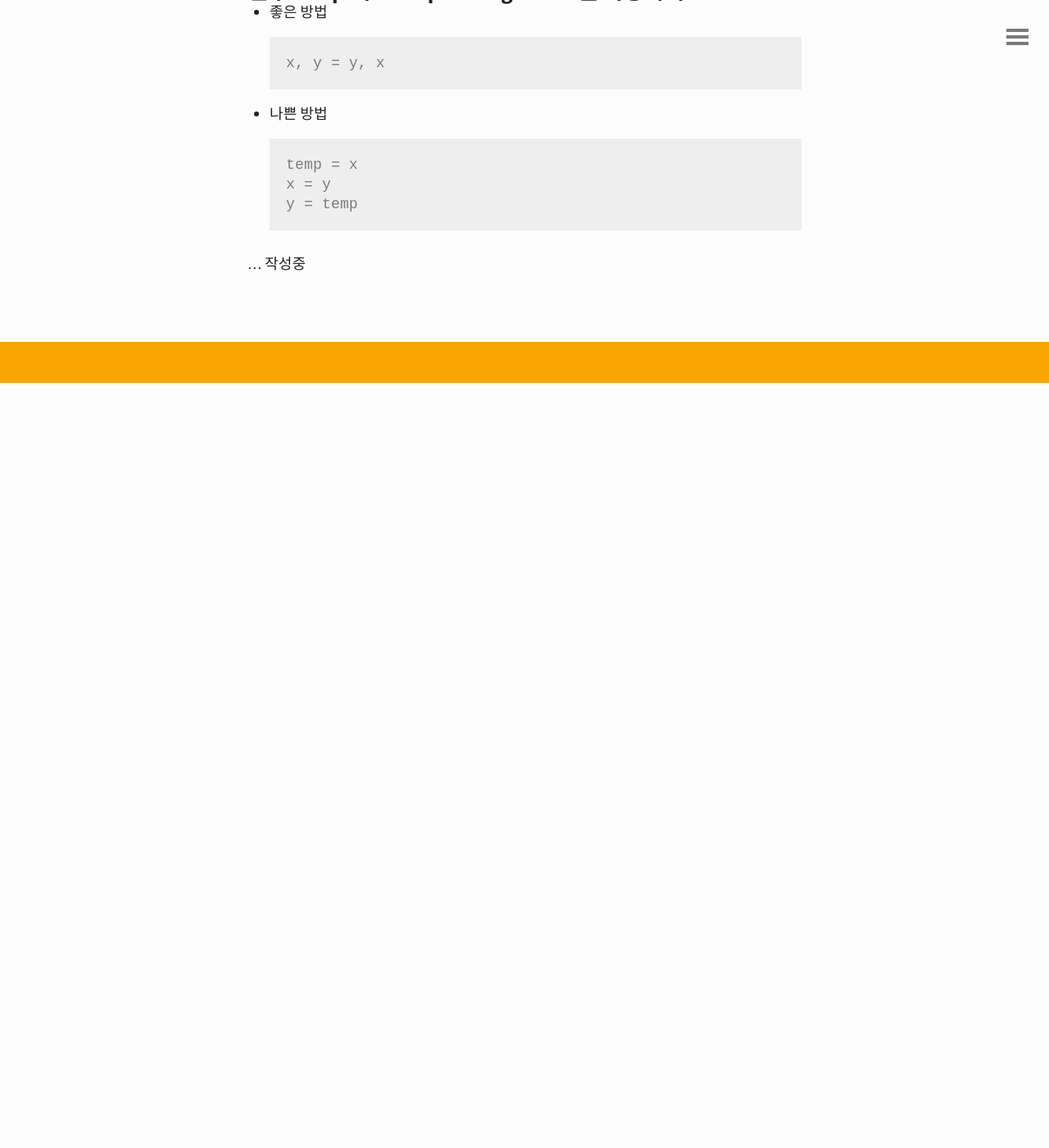
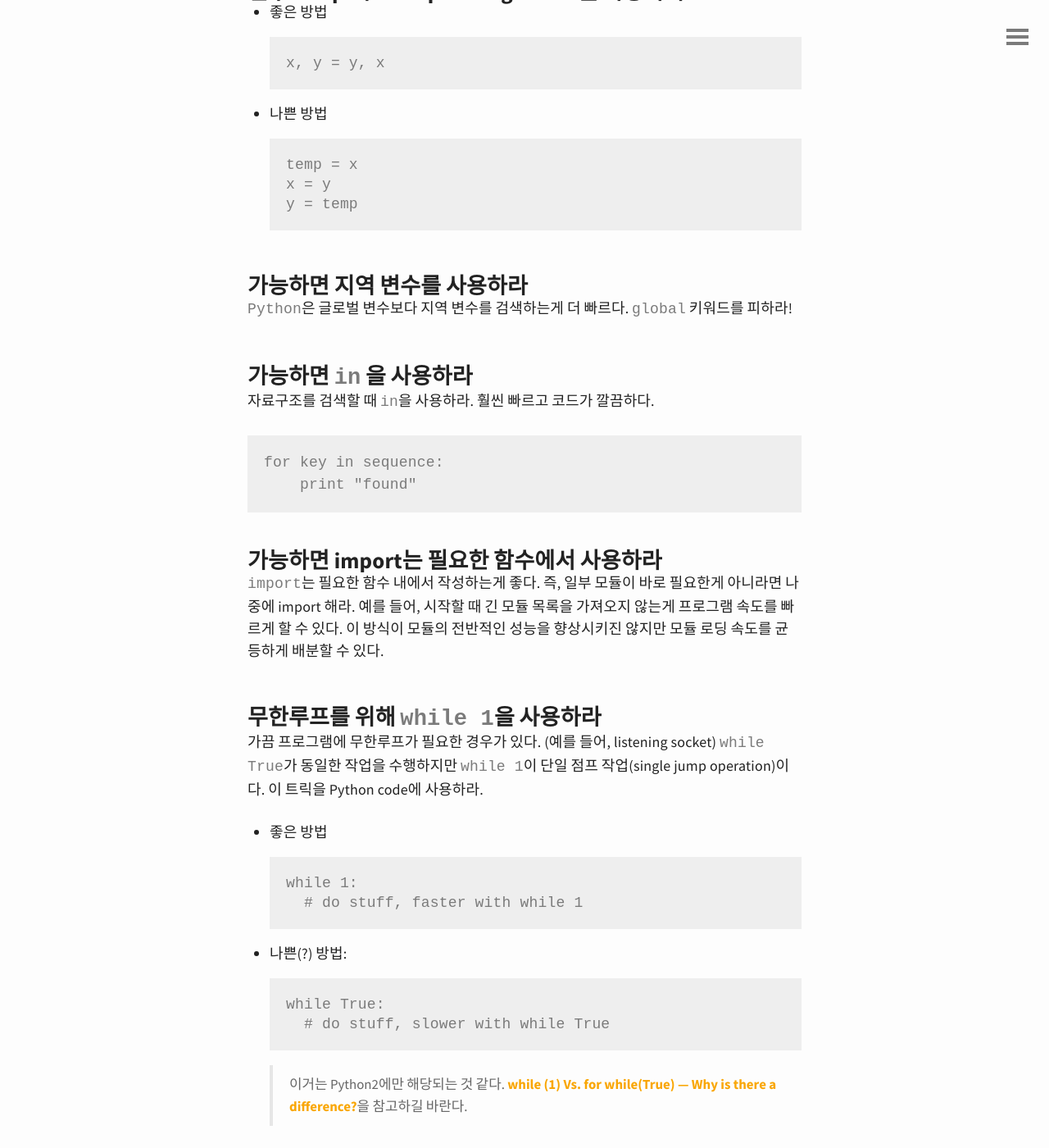
Before and after one commit to hyunalee419/hyunalee419.github.io, a Jekyll site: the page built from _posts/2019-04-10-python-performance-tips.md, in a window 1280 px wide and 1400 px high, scrolled down 1190 px. Shown: the whole window at 82% size. Built offline with Jekyll 4.4.1, drawn with Linux system fonts in a browser that asks for light colours; comment, search, counter and statistics services are not loaded; before the commit the page ends 1657 px from its top, so only the background shows below that; some of the changed text lies outside the part shown.

Commit message:
Update 2019-04-10-python-performance-tips.md

````diff
--- a/_posts/2019-04-10-python-performance-tips.md
+++ b/_posts/2019-04-10-python-performance-tips.md
@@ -6,7 +6,7 @@ tags: [Python, performance]
 comments: true
 ---
 
-> 해당 페이지는 [Python Performance Tips: Part 1](https://www.monitis.com/blog/python-performance-tips-part-1/)을 번역한 페이지이며, 오역이 있을 수 있습니다.
+> 해당 페이지는 [Python Performance Tips: Part 1](https://www.monitis.com/blog/python-performance-tips-part-1/)을 번역한 페이지이며, 의역 및 오역이 있을 수 있습니다.
 
 ## 기본 제공 함수를 사용하라
 Python에서 효율적인 코드를 짤 수 있지만 (C 처럼)기본 제공 함수를 골라쓰기란 어렵다. 아래 함수를 확인하라. 이것들이 매우 빠르다.
@@ -34,5 +34,34 @@ x = y
 y = temp
 ```
 
+## 가능하면 지역 변수를 사용하라
+`Python`은 글로벌 변수보다 지역 변수를 검색하는게 더 빠르다. `global` 키워드를 피하라!
+
+## 가능하면 **`in`** 을 사용하라
+자료구조를 검색할 때 `in`을 사용하라. 훨씬 빠르고 코드가 깔끔하다.
+```
+for key in sequence:
+    print "found"
+```
+
+## 가능하면 import는 필요한 함수에서 사용하라
+`import`는 필요한 함수 내에서 작성하는게 좋다. 즉, 일부 모듈이 바로 필요한게 아니라면 나중에 import 해라.
+예를 들어, 시작할 때 긴 모듈 목록을 가져오지 않는게 프로그램 속도를 빠르게 할 수 있다. 이 방식이 모듈의 전반적인 성능을 향상시키진 않지만 모듈 로딩 속도를 균등하게 배분할 수 있다.
+
+## 무한루프를 위해 `while 1`을 사용하라
+가끔 프로그램에 무한루프가 필요한 경우가 있다. (예를 들어, listening socket) `while True`가 동일한 작업을 수행하지만 `while 1`이 단일 점프 작업(single jump operation)이다. 이 트릭을 Python code에 사용하라.
+- 좋은 방법
+```
+while 1:
+    # do stuff, faster with while 1
+```
+- 나쁜(?) 방법:
+```
+while True:
+    # do stuff, slower with while True
+```
+> 이거는 Python2에만 해당되는 것 같다. [while (1) Vs. for while(True) — Why is there a difference?](https://stackoverflow.com/a/26004170)을 참고하길 바란다.
+
+
 ...
 작성중
````
